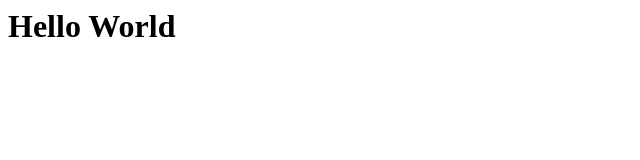
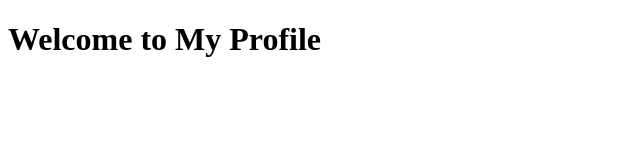
Before and after one commit to varun-2024/varun-2024.github.io, a plain HTML site: page index.html in a window 1280 px wide. Shown: the whole page, without its empty margins (0-640 px from the left). Drawn offline with Linux system fonts and the light colour scheme.

Commit message:
Boilerplate

```diff
--- a/index.html
+++ b/index.html
@@ -1 +1,11 @@
-<h1>Hello World</h1>
+<!DOCTYPE html>
+<html lang="en">
+  <head>
+    <meta charset="UTF-8" />
+    <meta name="viewport" content="width=device-width, initial-scale=1.0" />
+    <title>My Profile</title>
+  </head>
+  <body>
+    <h1>Welcome to My Profile</h1>
+  </body>
+</html>
```
